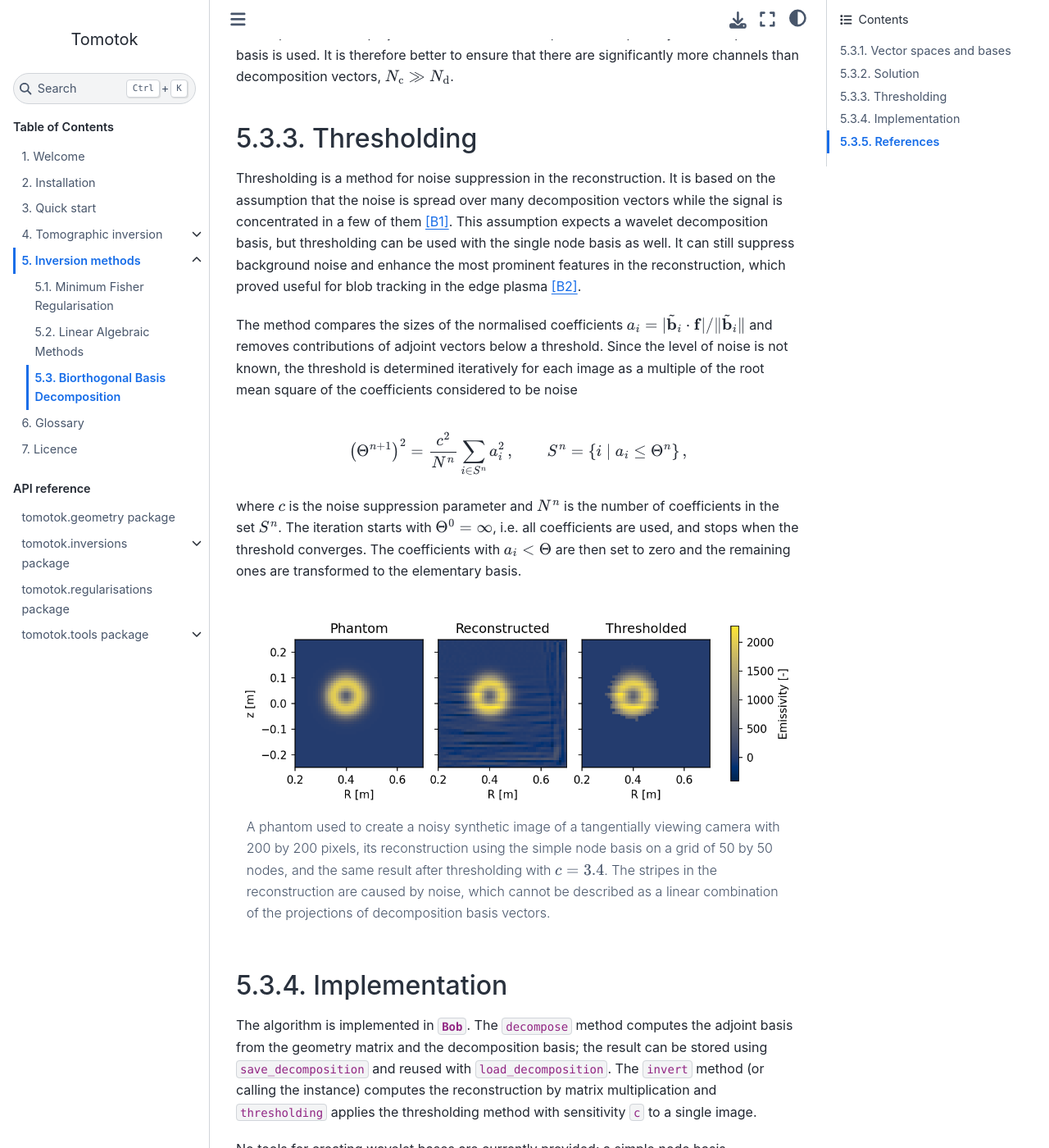
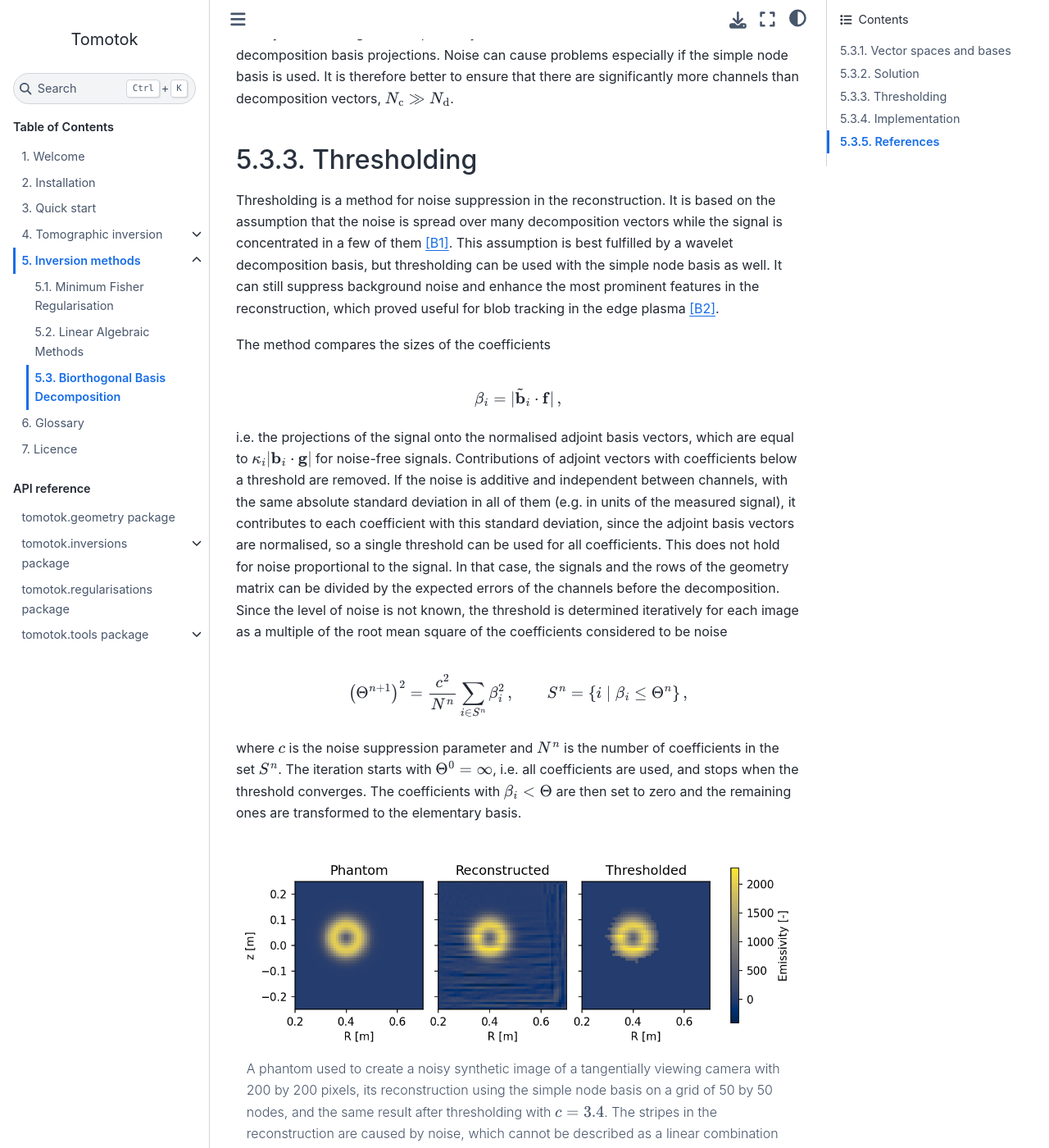
Before and after one commit to Tomotok/core, a Sphinx documentation site: the page built from docs/source/methods/bob.rst, in a window 1280 px wide and 1400 px high, scrolled down 3622 px. Shown: the whole window at 82% size. Built offline with Sphinx 7.4.7 and the Sphinx Book theme 1.1.4, drawn with Linux system fonts in a browser that asks for light colours; the version number could not be read and is left out; some of the changed text lies outside the part shown.

Commit message:
Clarify wavelet basis and thresholding coefficients in BoB docs

```diff
--- a/docs/source/methods/bob.rst
+++ b/docs/source/methods/bob.rst
@@ -14,7 +14,7 @@
 
 The **reconstruction space** contains all possible solutions of the tomography problem on a given grid. Its elementary basis :math:`\mathbf{e} = (\mathbf{e}_1, \dots, \mathbf{e}_{N_\mathrm{n}})` is given by the basis functions of the series expansion, e.g. by individual nodes of the grid. Any discretised solution :math:`\mathbf{g} \in \mathbb{R}^{N_\mathrm{n}}` holds the coordinates of the emissivity in this basis.
 
-The **decomposition basis** :math:`\mathbf{b} = (\mathbf{b}_1, \dots, \mathbf{b}_{N_\mathrm{d}})` is also selected by the user. Each vector :math:`\mathbf{b}_i` holds the coordinates of a decomposition vector in the elementary basis and the vectors should be selected so that the basis is orthonormal. If the simple node basis is used, then :math:`N_\mathrm{d} = N_\mathrm{n}` and each basis vector holds one at the position of the node it represents and zero elsewhere, i.e. the basis can be represented by an identity matrix. For wavelet bases, each vector consists of wavelet coefficients.
+The **decomposition basis** :math:`\mathbf{b} = (\mathbf{b}_1, \dots, \mathbf{b}_{N_\mathrm{d}})` is also selected by the user. Each vector :math:`\mathbf{b}_i` holds the coordinates of a decomposition vector in the elementary basis and the vectors should be selected so that the basis is orthonormal. If the simple node basis is used, then :math:`N_\mathrm{d} = N_\mathrm{n}` and each basis vector holds one at the position of the node it represents and zero elsewhere, i.e. the basis can be represented by an identity matrix. For wavelet bases, each vector holds the values of one wavelet in the nodes, i.e. its coordinates in the elementary basis.
 
 The **signal space** :math:`\mathbb{R}^{N_\mathrm{c}}` encompasses all possible signals that a diagnostic system with :math:`N_\mathrm{c}` channels (or camera pixels) can record. Its subspace, the **projection space**, holds all signals obtainable as a linear combination of projections of the basis functions. It is the image of the linear map :math:`T: \mathbb{R}^{N_\mathrm{n}} \to \mathbb{R}^{N_\mathrm{c}}` defined by the geometry matrix, :math:`T\mathbf{g} = \mathbf{T} \cdot \mathbf{g}`.
 
@@ -87,15 +87,20 @@
 Thresholding
 ------------
 
-Thresholding is a method for noise suppression in the reconstruction. It is based on the assumption that the noise is spread over many decomposition vectors while the signal is concentrated in a few of them [B1]_. This assumption expects a wavelet decomposition basis, but thresholding can be used with the single node basis as well. It can still suppress background noise and enhance the most prominent features in the reconstruction, which proved useful for blob tracking in the edge plasma [B2]_.
+Thresholding is a method for noise suppression in the reconstruction. It is based on the assumption that the noise is spread over many decomposition vectors while the signal is concentrated in a few of them [B1]_. This assumption is best fulfilled by a wavelet decomposition basis, but thresholding can be used with the simple node basis as well. It can still suppress background noise and enhance the most prominent features in the reconstruction, which proved useful for blob tracking in the edge plasma [B2]_.
 
-The method compares the sizes of the normalised coefficients :math:`a_i = |\tilde{\mathbf{b}}_i \cdot \mathbf{f}| / \|\tilde{\mathbf{b}}_i\|` and removes contributions of adjoint vectors below a threshold. Since the level of noise is not known, the threshold is determined iteratively for each image as a multiple of the root mean square of the coefficients considered to be noise
+The method compares the sizes of the coefficients
 
 .. math::
-    \left( \Theta^{n+1} \right)^2 = \frac{c^2}{N^n} \sum_{i \in S^n} a_i^2 \,, \qquad
-    S^n = \left\{ i \mid a_i \leq \Theta^n \right\} \,,
+    \beta_i = |\tilde{\mathbf{b}}_i \cdot \mathbf{f}| \,,
 
-where :math:`c` is the noise suppression parameter and :math:`N^n` is the number of coefficients in the set :math:`S^n`. The iteration starts with :math:`\Theta^0 = \infty`, i.e. all coefficients are used, and stops when the threshold converges. The coefficients with :math:`a_i < \Theta` are then set to zero and the remaining ones are transformed to the elementary basis.
+i.e. the projections of the signal onto the normalised adjoint basis vectors, which are equal to :math:`\kappa_i |\mathbf{b}_i \cdot \mathbf{g}|` for noise-free signals. Contributions of adjoint vectors with coefficients below a threshold are removed. If the noise is additive and independent between channels, with the same absolute standard deviation in all of them (e.g. in units of the measured signal), it contributes to each coefficient with this standard deviation, since the adjoint basis vectors are normalised, so a single threshold can be used for all coefficients. This does not hold for noise proportional to the signal. In that case, the signals and the rows of the geometry matrix can be divided by the expected errors of the channels before the decomposition. Since the level of noise is not known, the threshold is determined iteratively for each image as a multiple of the root mean square of the coefficients considered to be noise
+
+.. math::
+    \left( \Theta^{n+1} \right)^2 = \frac{c^2}{N^n} \sum_{i \in S^n} \beta_i^2 \,, \qquad
+    S^n = \left\{ i \mid \beta_i \leq \Theta^n \right\} \,,
+
+where :math:`c` is the noise suppression parameter and :math:`N^n` is the number of coefficients in the set :math:`S^n`. The iteration starts with :math:`\Theta^0 = \infty`, i.e. all coefficients are used, and stops when the threshold converges. The coefficients with :math:`\beta_i < \Theta` are then set to zero and the remaining ones are transformed to the elementary basis.
 
 .. figure:: figures/bob_thresholding.png
     :width: 100%
@@ -106,7 +111,7 @@
 Implementation
 --------------
 
-The algorithm is implemented in :class:`~tomotok.inversions.bob.Bob`. The ``decompose`` method computes the adjoint basis from the geometry matrix and the decomposition basis; the result can be stored using ``save_decomposition`` and reused with ``load_decomposition``. The ``invert`` method (or calling the instance) computes the reconstruction by matrix multiplication and ``thresholding`` applies the thresholding method with sensitivity ``c`` to a single image.
+The algorithm is implemented in :class:`~tomotok.inversions.bob.Bob`. The ``decompose`` method computes the adjoint basis from the geometry matrix and the decomposition basis; the result can be stored using ``save_decomposition`` and reused with ``load_decomposition``. The ``invert`` method (or calling the instance) computes the reconstruction by matrix multiplication and ``thresholding`` applies the thresholding method with sensitivity ``c`` to a single image. The adjoint basis is stored with the normalisation :math:`\kappa_i` absorbed, i.e. its columns are :math:`\tilde{\mathbf{b}}_i / \kappa_i`, and the coefficients :math:`\beta_i` are obtained by dividing the projections of the signal onto these columns by their norms. Unlike the regularised methods, :class:`~tomotok.inversions.bob.Bob` has no parameter for expected errors, so the normalisation by errors described above has to be done by the user.
 
 No tools for creating wavelet bases are currently provided; a simple node basis represented by an identity matrix can be used.
 
```
